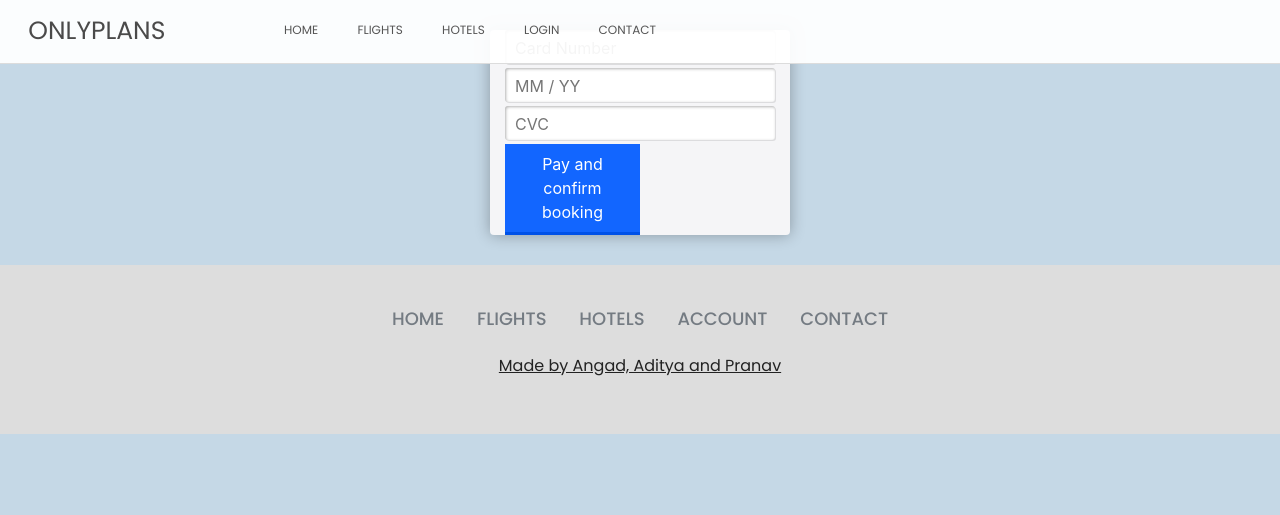
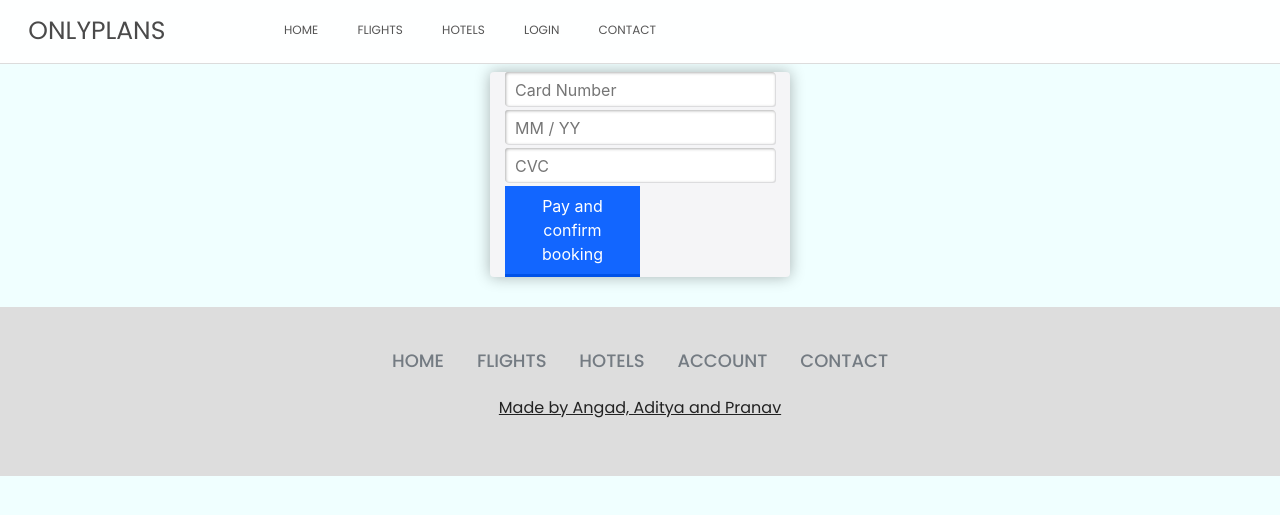
Before and after one commit to Pranav132/OnlyPlanes, a Django app: template onlyplanes/home/templates/checkout.html in a window 1280 px wide. Shown: the top 515 px of the page. Run offline with Django 4.2, Linux system fonts and the light colour scheme; the template is opened without the code that fills it: values that come from a table or form of the project are taken from there, others are empty; data comes from the database, SQL or seed files in the repository; some libraries are stand-ins or nearby versions.

Commit message:
last try
trying again

```diff
--- a/onlyplanes/home/templates/checkout.html
+++ b/onlyplanes/home/templates/checkout.html
@@ -23,10 +23,12 @@
 {% block links %}
 <link rel="stylesheet" href="{% static 'css/style-search.css' %}">
 <style>
+  body {
+    background: azure;
+  }
   .booking {
-    display: inline-block;
     width: 100%;
-    margin-top: 1vh;
+    margin-top: 9vh;
   }
 </style>
 <style>
@@ -141,6 +143,7 @@ Complete Booking
   </div>
 </div>
   {% elif booking_flight %}
+  <div class="booking">
 
     <h1>{{people}}</h1>
     <h1>{{price}}</h1>
@@ -161,6 +164,7 @@ Complete Booking
         <input type="hidden" name='origin' value='{{origin}}'> <button type="submit" onclick = "alert('You\'re all set for a good time!')">Pay and confirm booking</button>
       </form>
     </div>
+  </div>
 
 {% endif %}
 {% endblock %}
```
Lines whose indentation alone changed are shown as unchanged.
